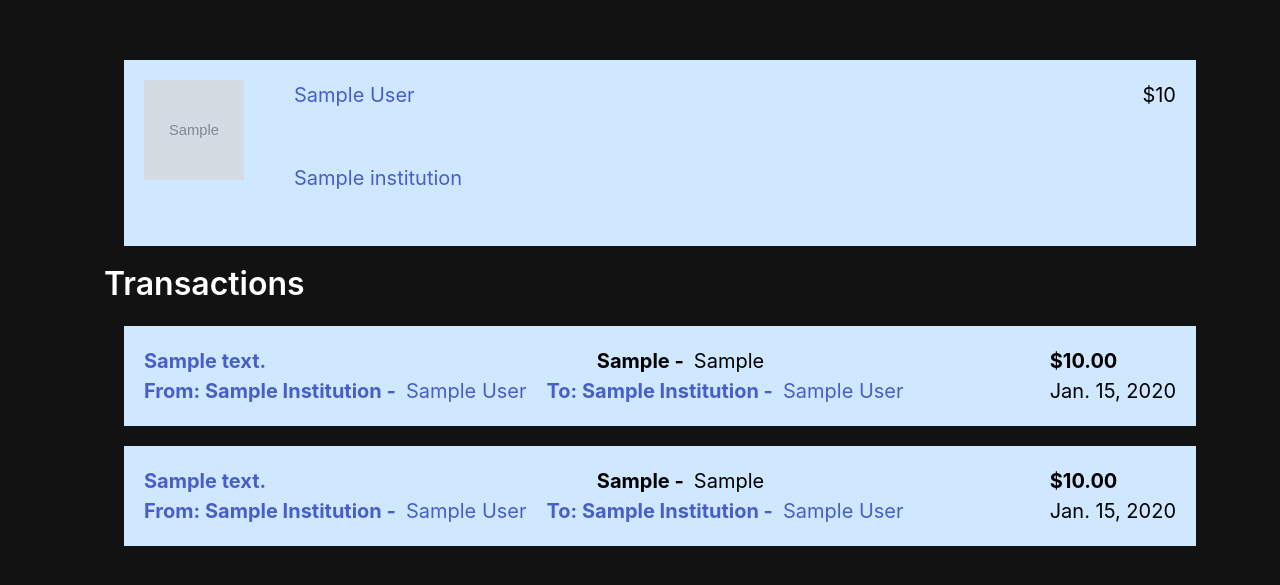
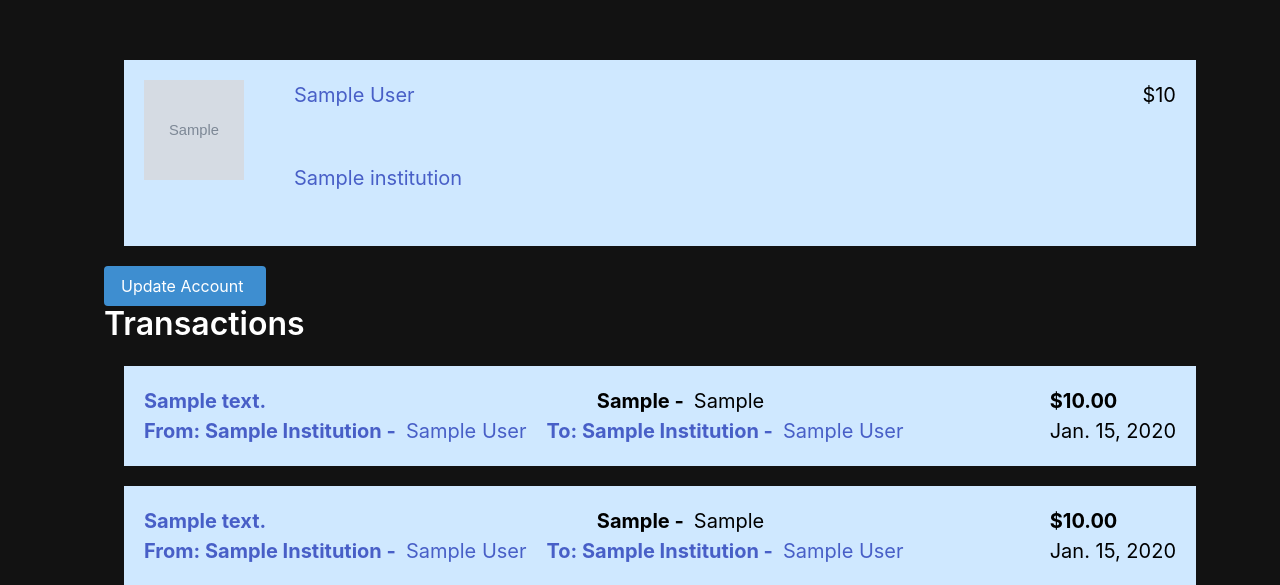
Before and after one commit to siemenjm/practice_budget_app, a Django app: page /accounts/1/ in a window 1280 px wide. Shown: the part 52-637 px from the top of the page. Run offline with Django 4.2, Linux system fonts and the light colour scheme; tables that the repository leaves empty hold one stand-in row (values such as "Sample post"); grey boxes marked "Sample" are stand-in pictures.

Commit message:
Add update functionality to accounts

```diff
--- a/main_app/templates/account_detail.html
+++ b/main_app/templates/account_detail.html
@@ -12,6 +12,13 @@
         <p class="institution">{{account.institution}}</p>
     </a>
 </div>
+
+<a href="{% url 'account_update' account.pk %}" class="button is-info">Update Account
+    <span class="icon">
+        <i class="fas fa-edit"></i>
+    </span>
+</a>
+
 <h3 class="title is-3">Transactions</h3>
 {% for transaction in account.debit_transactions.all %}
 <div class="transaction">
--- a/main_app/urls.py
+++ b/main_app/urls.py
@@ -11,6 +11,7 @@ urlpatterns = [
     path('accounts/', views.AccountList.as_view(), name='account_list'),
     path('accounts/new/', views.AccountCreate.as_view(), name='account_create'),
     path('accounts/<int:pk>/', views.AccountDetail.as_view(), name='account_detail'),
+    path('accounts/<int:pk>/update', views.AccountUpdate.as_view(), name='account_update'),
     path('transactions/', views.TransactionList.as_view(), name='transaction_list'),
     path('transaction/new/', views.TransactionCreate.as_view(), name='transaction_create'),
     path('transactions/<int:pk>/', views.TransactionDetail.as_view(), name='transaction_detail'),
--- a/main_app/views.py
+++ b/main_app/views.py
@@ -68,6 +68,14 @@ class AccountDetail(DetailView):
     model = Account
     template_name = 'account_detail.html'
 
+class AccountUpdate(UpdateView):
+    model = Account
+    fields = ['account_id', 'balance_available', 'balance_current', 'name', 'account_type', 'account_subtype', 'institution']
+    template_name = 'account_update.html'
+
+    def get_success_url(self):
+        return reverse('account_detail', kwargs={'pk': self.object.pk})
+
 class TransactionList(TemplateView):
     template_name = 'transaction_list.html'
 
```
Also changed, not shown: main_app/templates/account_update.html (added, +8 -0 lines).
